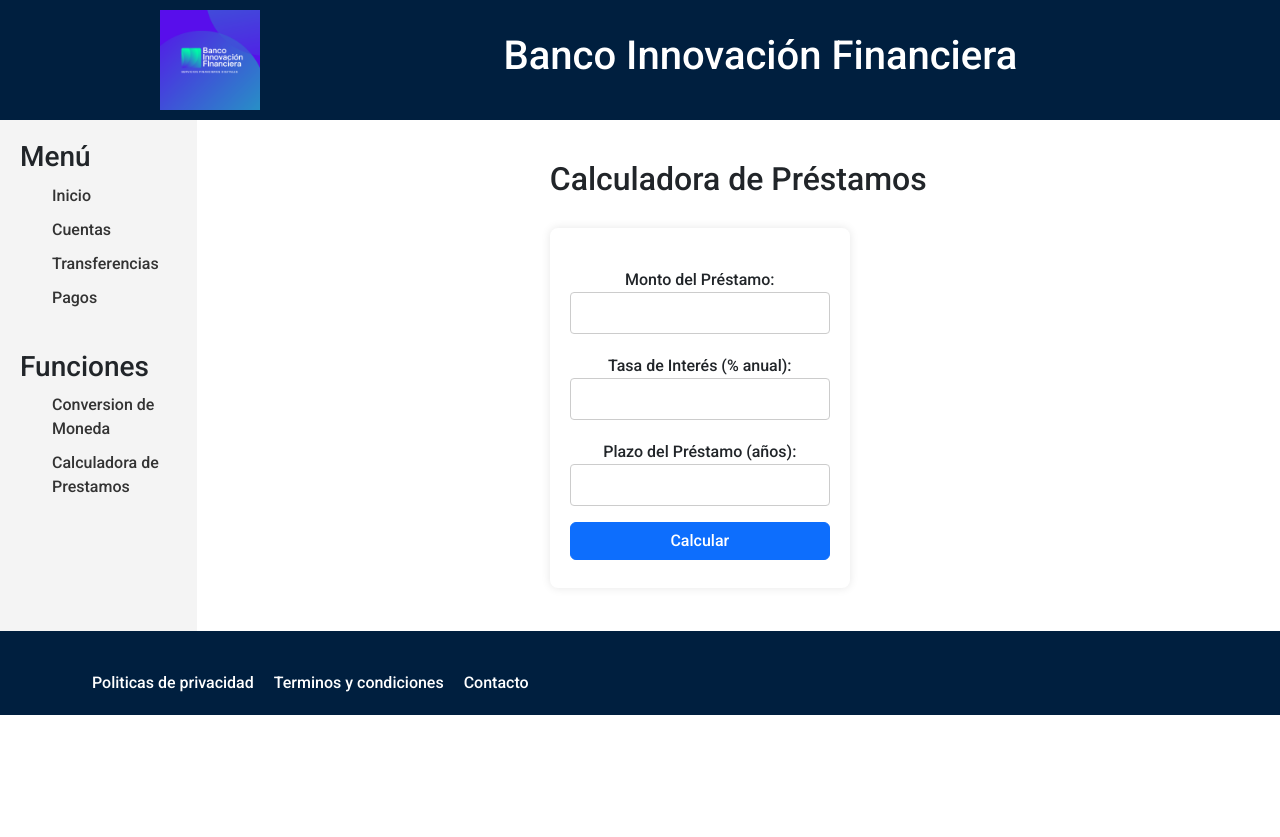
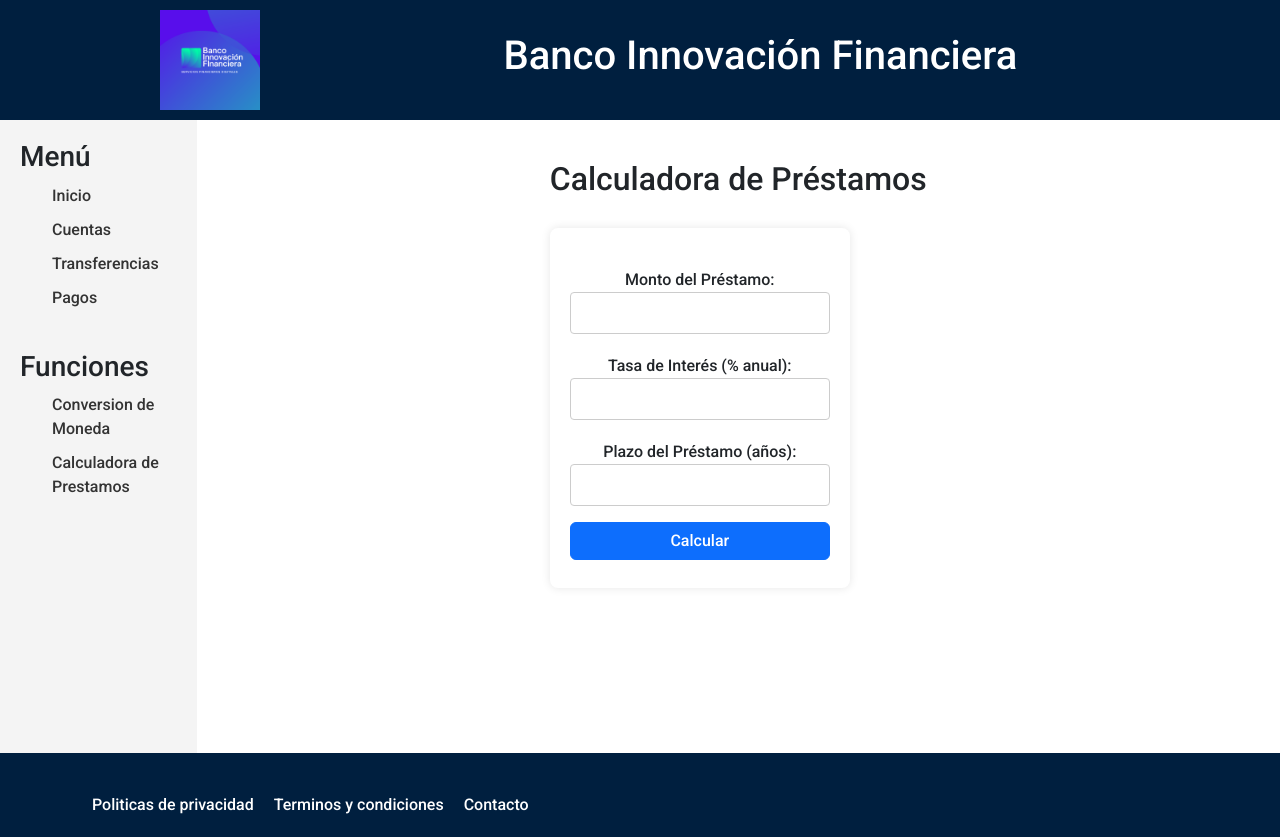
Before and after one commit to EmaPesci06/itbank_react_sprint3, a React (Create React App) app: page /prestamos in a window 1280 px wide. Before the commit the page ends 800 px from the top, so only its background shows below. Built offline with nearby package versions, Linux system fonts and the light colour scheme; some icons are missing.

Commit message:
Corregí el footer

```diff
--- a/src/index.css
+++ b/src/index.css
@@ -108,6 +108,7 @@ a {
 .mainPago {
     flex-direction: column;
     justify-content: flex-start;
+    height: 78vh;
 }
 
 .mainInicio {
@@ -438,6 +439,7 @@ button {
 .containerPrestamo {
     flex-direction: column;
     margin-top: 20px;
+    height: 71.6vh;
 }
 
 .tituloPrestamo {
@@ -464,6 +466,7 @@ label {
     width: fit-content;
     margin: 0 auto;
     margin-top: 30px;
+    height: 65.5vh;
 }
 
 .containerA {
```
